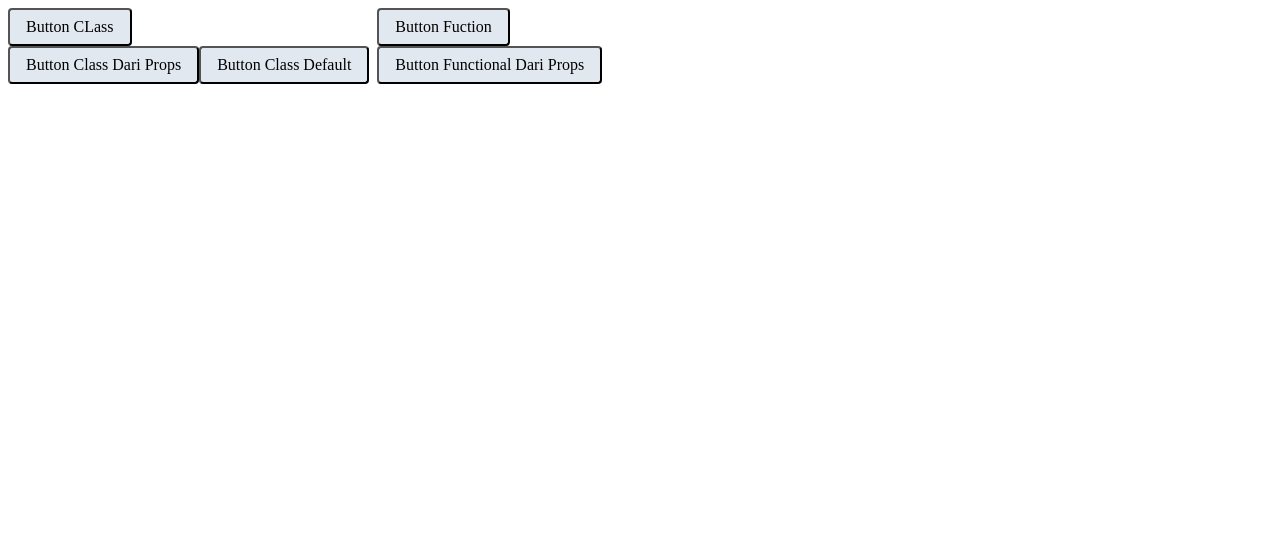
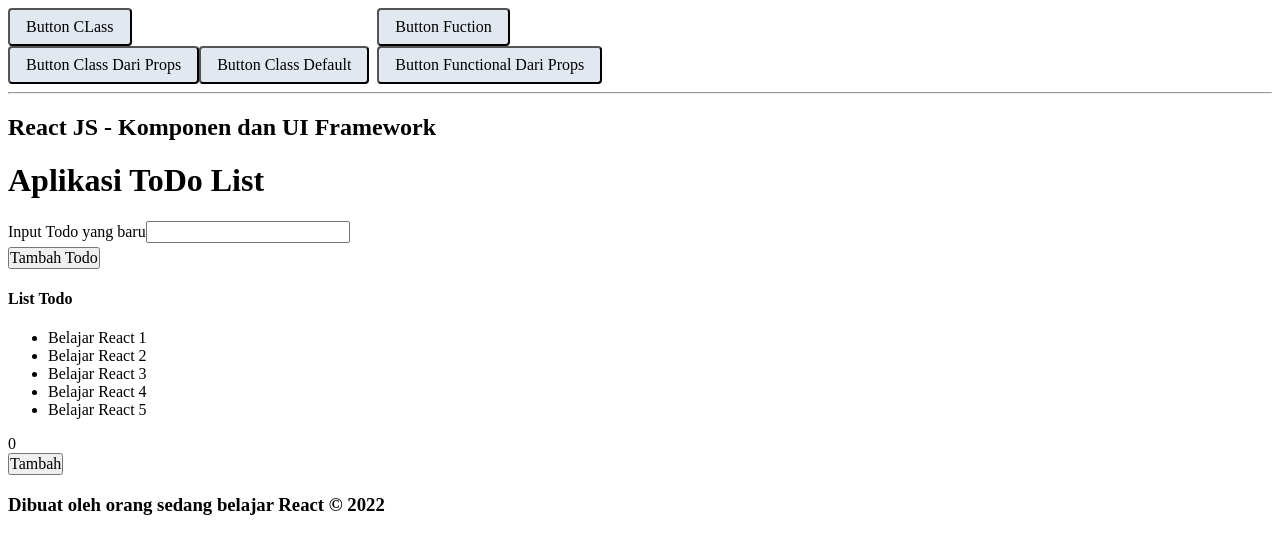
Before and after one commit to khoirulmustofa/belajar_react, a React (Create React App) app: page / in a window 1280 px wide. Shown: the top 554 px of the page. Built offline with nearby package versions, Linux system fonts and the light colour scheme.

Commit message:
Todo List
Todo List

```diff
--- a/src/App.js
+++ b/src/App.js
@@ -1,16 +1,58 @@
-import React from "react";
+import React, { useState } from "react";
 import ButtonClass from "./components/ButtonClass";
 import ButtonFunctional from "./components/ButtonFunctional";
+import ToDoForm from "./components/ToDoForm";
+import ToDoIncrement from "./components/ToDoIncrement";
+import ToDoList from "./components/ToDoList";
 
 function App() {
+  // const todos = ["Belajar React 1", "Belajar React 2", "Belajar React 3", "Belajar React 4", "Belajar React 5"];
+  const [todos, setTodos] = useState([
+    "Belajar React 1",
+    "Belajar React 2",
+    "Belajar React 3",
+    "Belajar React 4",
+    "Belajar React 5",
+  ]);
+
+  // di sini kita akan membuat sebuah function
+  // yang digunakan untuk submitHandler di ToDoForm
+  const formSubmitHandler = (todoYangBaru) => {
+    console.log("todo dari parent", todoYangBaru);
+    // krn todos di agggab imutable, so tidak boleh push
+    // maka harus menggunakan spred
+    setTodos([...todos, todoYangBaru]);
+    console.table(todos);
+  };
+
   return (
+    <>
       <div
         className="App"
         style={{ display: "flex", flexDirection: "row", gap: "0.5em" }}
       >
-      <ButtonClass text="Button Class Dari Props"/>
+        <ButtonClass text="Button Class Dari Props" />
         <ButtonFunctional text="Button Functional Dari Props" />
       </div>
+      <hr />
+      <h2>React JS - Komponen dan UI Framework</h2>
+      <header>
+        <h1>Aplikasi ToDo List</h1>
+      </header>
+      <section style={{ margin: "1em 0em" }}>
+        {/* Di sini sekarang harus menggunakan props */}
+        {/* Pada form kita harus melempar setTodos dan todos */}
+        <ToDoForm propsSubmitHandler={formSubmitHandler}/>
+        {/* Pada list kita hanya butuh todos saja */}
+        <ToDoList propsTodos={todos}/>
+      </section>
+      <section>
+        <ToDoIncrement />
+      </section>
+      <footer>
+        <h3>Dibuat oleh orang sedang belajar React &copy; 2022</h3>
+      </footer>
+    </>
   );
 }
 
--- /dev/null
+++ b/src/components/ToDoForm.jsx
@@ -0,0 +1,43 @@
+// Di sini kita perlu menggunakan local state component ini saja
+// jadi membutuhkan useState
+import React, { useState } from 'react';
+
+// ToDoForm menerima data dari App.js
+// jadi ditangkap dengan props
+const ToDoForm = (props) => {
+    // ini adalah local state untuk menampung nilai dari input text
+    const [inputTodo, setInputTodo] = useState('');
+
+    // ini adalah fungsi yang digunakan untuk melihat perubahan nilai
+    // dari input text
+    const inputOnChangeHandler = (event) => {
+        const dataInput = event.target.value;
+        console.log("inputOnChangeHandler :",dataInput);
+        setInputTodo(dataInput);
+    };
+
+    // ini adalah fungsi untuk submit form
+    // perhatikan di sini ada menggunakan props.propsSubmitHandler
+    // yang merupakan suatu fungsi (bisa di-invoke)
+    const localSubmitHandler = (event) => {
+        console.log("localSubmitHandler :",inputTodo);
+        event.preventDefault();
+        props.propsSubmitHandler(inputTodo);
+        // setelah selesai, kosongkan input
+        setInputTodo('');
+    };
+
+    return (
+        <div>
+            <form action="" onSubmit={localSubmitHandler}>
+                <div style={{ marginBottom: "0.25em" }}>
+                    <label htmlFor="todoText">Input Todo yang baru</label>
+                    <input type="text" name='todo-text' id='todoText' value={inputTodo} onChange={inputOnChangeHandler}/>
+                </div>
+                <button type="submit">Tambah Todo</button>
+            </form>
+        </div>
+    )
+};
+
+export default ToDoForm;
--- /dev/null
+++ b/src/components/ToDoIncrement.jsx
@@ -0,0 +1,30 @@
+import React, { useState } from 'react';
+// let counter = 0;
+
+function ToDoIncrement() {
+    // sekarang kita menggunakan useState untuk deklarasi counter
+    // pada saat deklarasi, kita menggunakan array
+    // indeks 0 adalah nama variabel yang ingin dideklarasikan
+    // indeks 1 adalah nama fungsi yang digunakan untuk memutasi (mengganti) variabel
+    const [counter, setCounter] = useState(0);
+
+    // Kita deklarasi fungsi ketika tombol ditekan
+    function buttonNambahClickHandler() {
+        console.log(counter);
+        // di sini karena kita ketahui bahwa setIncrement adalah fungsi
+        // untuk memutasi (mengubah) si increment menjadi nilai baru
+        setCounter(counter + 1);
+    }
+
+    return (
+        <>
+            <div>{counter}</div>
+            <div>
+                {/* Di sini kita deklarasi onClick untuk menambahkan event ketika tombol diklik */}
+                <button onClick={buttonNambahClickHandler}>Tambah</button>
+            </div>
+        </>
+    );
+}
+
+export default ToDoIncrement;
--- /dev/null
+++ b/src/components/ToDoList.jsx
@@ -0,0 +1,21 @@
+import React from 'react';
+
+// harus mengkonsumsi props
+const ToDoList = ({propsTodos :todos}) => {
+
+    return (
+        <>
+        <h4>List Todo</h4>
+        <ul>
+            {/* looping todo */}
+            {
+                todos.map((todo) => {
+                    return <li>{todo}</li>
+                })
+            }
+        </ul>
+    </>
+    )
+};
+
+export default ToDoList;
```
Lines whose indentation alone changed are shown as unchanged.
